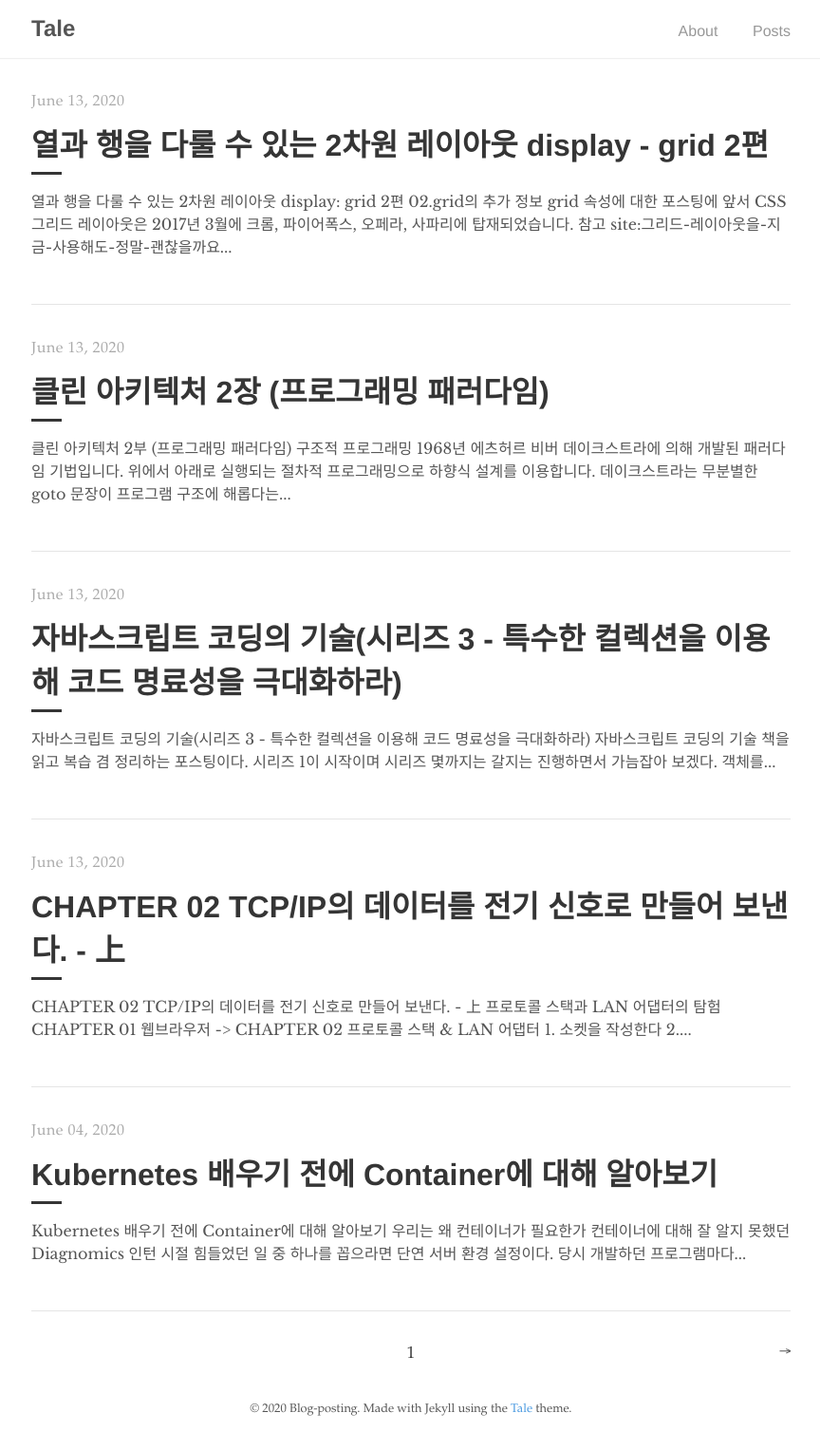
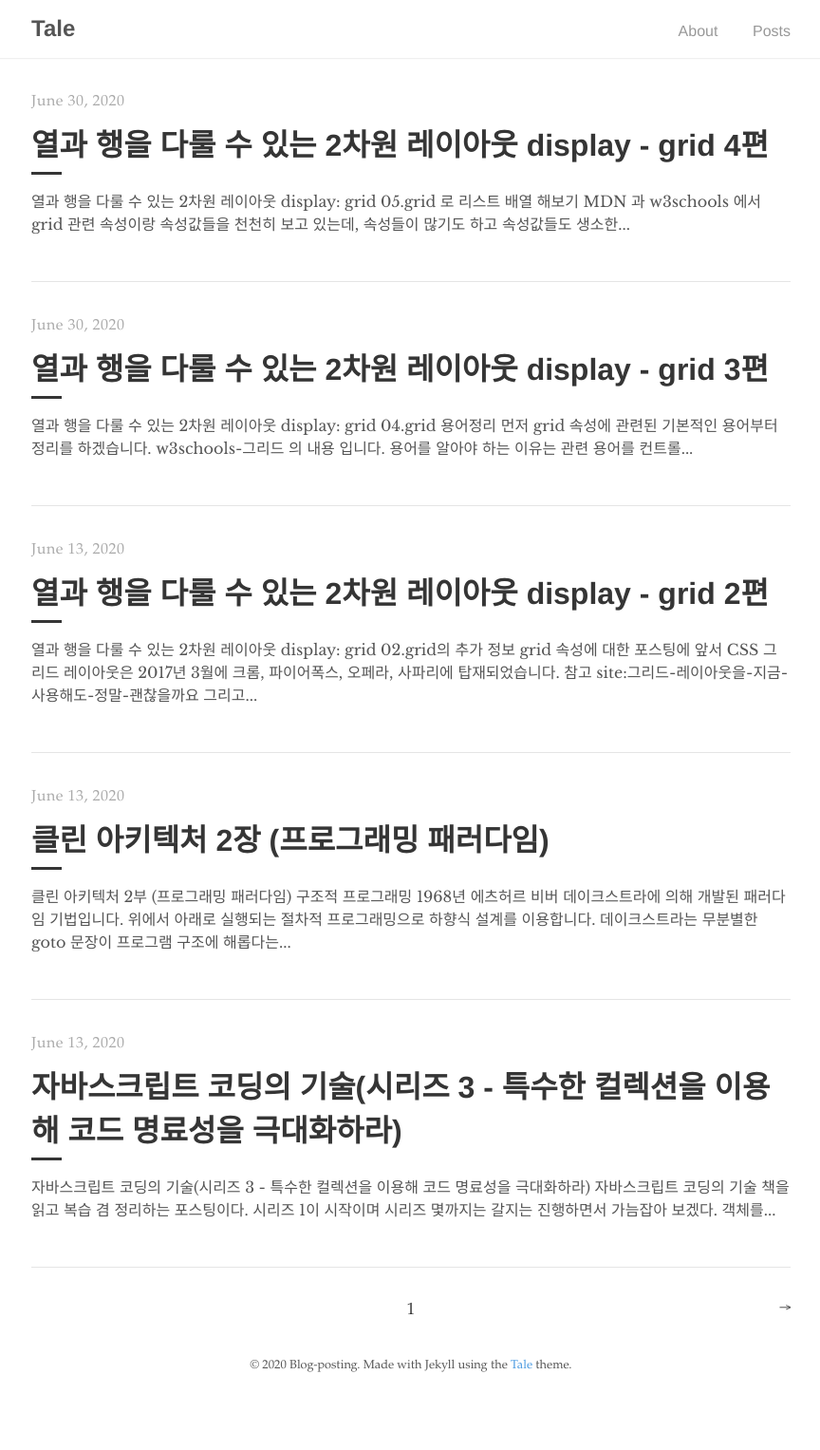
Before and after one commit to Meet-Coder-Study/blog-posting.github.io, a Jekyll site: the page built from index.html, in a window 1280 px wide. Shown: the whole page at 95% size, without its empty margins (207-1071 px from the left). Built offline with Jekyll 4.4.1, drawn with Linux system fonts in a browser that asks for light colours; the list of posts is cut into pages by our own code; after the commit the page ends 1481 px from its top, so only the background shows below that.

Commit message:
docs: grid 2편 수 정 및 3편, 4편 추가

````diff
--- a/_posts/2020-06-13-css-grid-2.md
+++ b/_posts/2020-06-13-css-grid-2.md
@@ -7,7 +7,7 @@ categories: sanghwanAN
 comments: true
 ---
 
-# 열과 행을 다룰 수 있는 2차원 레이아웃 display: grid 2편
+# 열과 행을 다룰 수 있는 2차원 레이아웃 display: grid
 
 ## 02.grid의 추가 정보
 
@@ -17,7 +17,7 @@ grid 속성에 대한 포스팅에 앞서 CSS 그리드 레이아웃은 2017년
 
 그리고 번외로 **flex**와 **grid** 둘 중에 **어떤게 먼저** 나왔는지 궁금해 하시는 분들도 있을것 같아서 **w3c**에 확인을 해봤는데 자세한 내용은 아래와 같습니다.
 
-![grid, felx 의 Recommendation 비교 ](/assets/image/2020-06-13-css-grid-2/grid05_recommendation.jpg)
+![grid, felx 의 Recommendation 비교 ](./images/grid05_recommendation.jpg)
 
 [w3c-플렉스](https://www.w3.org/TR/css-flexbox-1/)
 
@@ -35,7 +35,7 @@ W3C 표준화 제정 단계 보는 법은 아래의 블로그를 참고 바랍
 다음과 같습니다.
 (주요 브라우저만 캡쳐 하였고 더 자세히 알고 싶으시면 **can i use** : <https://caniuse.com/#search=grid/> 에서 확인 할 수 있습니다.)
 
-![그리드 예시 이미지02](/assets/image/2020-06-13-css-grid-2/grid06_caniuse.jpg)
+![그리드 예시 이미지02](./images/grid06_caniuse.jpg)
 
 css Grid Layout(level1)은 ie10, ie11 브라우저에서도 사용 가능 하다고 나오네요,
 
@@ -70,4 +70,4 @@ Subgrid에 대한 설명을 계속 보고 있지만 예제가 브라우저에서
 
 다음주에는 grid에 대한 사용법과 기본적으로 알아야할 속성들을 찾아서 정리 해보겠습니다.
 
-감사합니다..
+감사합니다.
--- /dev/null
+++ b/_posts/2020-06-30-css_grid03.md
@@ -0,0 +1,60 @@
+---
+title: 열과 행을 다룰 수 있는 2차원 레이아웃 display - grid 3편
+layout: post
+date: '2020-06-30 13:00:00'
+author: sanghwanAN
+categories: sanghwanAN
+comments: true
+---
+
+# 열과 행을 다룰 수 있는 2차원 레이아웃 display: grid
+## 04.grid 용어정리
+
+먼저 grid 속성에 관련된 기본적인 용어부터 정리를 하겠습니다.
+[w3schools-그리드](https://www.w3schools.com/css/css_grid.asp) 의 내용 입니다.
+
+용어를 알아야 하는 이유는 관련 용어를 컨트롤 하기 위해서는 용어에 관련된 grid 속성을 알아야 하기 때문 입니다.
+
+### Columns & Rows
+grid의 기본 Coloumn 과 Row에 대해서 알아보겠습니다.
+
+아래의 3행 3열의 리스트 이미지가 있습니다.
+
+![grid-Column과Row](./images/grid07_rowandcolumn.jpg)
+
+리스트에서 **세로로 리스트 아이템들**을 **Coloumn** 이라 하고 **가로 리스트 아이템들**을 **Row** 라고 합니다.
+
+### Gaps
+Gap 이라는 것이 있는데, 아래의 이미지를 보면 아시겠지만
+
+![grid-Column-Gap과Row-Gap](./images/grid08_rowgapandcolumngap.jpg)
+
+Coloumn 과 Coloumn 사이의 간격을 **Coloumn Gap**이라 하고 Row 와 Row 사이의 간격을 **Row Gap** 이라 합니다.
+
+Css로  **Coloumn Gap** 과 **Row Gap**의 간격 크기를 컨트롤 할 수 있습니다.
+
+관련 css 속성은 **grid-column-gap**, **grid-row-gap**, **grid-gap** 이 있습니다.
+
+관련 예제는 아래의 링크를 확인 부탁 드립니다.
+
+[w3schools : grid-column-gap 예제 보기](https://www.w3schools.com/css/tryit.asp?filename=trycss_grid_grid-column-gap )
+[w3schools : grid-row-gap 예제 보기](https://www.w3schools.com/css/tryit.asp?filename=trycss_grid_grid-row-gap)
+[w3schools : grid-gap 예제 보기](https://www.w3schools.com/css/tryit.asp?filename=trycss_grid_grid-gap2)
+
+### Lines
+Grid에 **Line**이라는 것이 있는대, 각 Line에는 순서가 있습니다.
+
+순서는 아래의 이미지를 보면 확인 할 수 있습니다.
+
+![grid-Lines](./images/grid09_rowlineandcolumnline.jpg)
+
+당연히 **Coloumn Line** 과 **Row Line** 이 있는대요, 위 이미지를 보면 알겠지만  **Coloumn Line** 은 **column 시작점인 왼쪽** 부터
+**1번**이 되고  **Row Line**은 **Row 시작점인 위에서** 부터 **1번**이 됩니다.
+
+**Grid Line**을 기준으로 **그리드 아이템**을 **배치** 할 수 가 있는대,
+관련 css 속성은 **grid-column-start**, **grid-column-end**, **grid-row-start**, **grid-row-end** 이 있습니다.
+
+관련 예제는 아래의 링크를 확인 부탁 드립니다.
+
+[w3schools : grid-column-Line 예제 보기](https://www.w3schools.com/css/tryit.asp?filename=trycss_grid_lines)
+[w3schools : grid-row-Line 예제 보기](https://www.w3schools.com/css/tryit.asp?filename=trycss_grid_lines2)
--- /dev/null
+++ b/_posts/2020-06-30-css_grid04.md
@@ -0,0 +1,101 @@
+---
+title: 열과 행을 다룰 수 있는 2차원 레이아웃 display - grid 4편
+layout: post
+date: '2020-06-30 13:00:00'
+author: sanghwanAN
+categories: sanghwanAN
+comments: true
+---
+
+# 열과 행을 다룰 수 있는 2차원 레이아웃 display: grid
+
+## 05.grid 로 리스트 배열 해보기
+
+[MDN](https://developer.mozilla.org/en-US/docs/Web/CSS/grid) 과 [w3schools](https://www.w3schools.com/css/css_grid_container.asp) 에서 grid 관련 속성이랑 속성값들을 천천히 보고 있는데,
+속성들이 많기도 하고 속성값들도 생소한 것들이 많아서 어떤식으로 어떻게 포스팅을 해야할지 고민을 하다가 [MDN](https://developer.mozilla.org/en-US/docs/Web/CSS/grid) 과 [w3schools](https://www.w3schools.com/css/css_grid_container.asp)에 내용을 전부는 아니고 일부를 정리를 해 보려 합니다.
+
+먼저 마크업과 css 스타일은 아래과 같습니다.
+마크업과 css 예제 소스는 [책 - 새로운 css 레이아웃](http://www.kyobobook.co.kr/product/detailViewKor.laf?ejkGb=KOR&mallGb=KOR&barcode=9791185885223&orderClick=LEa&Kc=) 의 예제 소스를 포스팅용에 맞추어 일부 수정 하여 사용하고 있습니다.
+
+```css
+* {
+  box-sizing: border-box;
+  margin: 0;
+  padding: 0;
+}
+body {
+  background: #efefef;
+}
+ul {
+  list-style: none;
+}
+.post-wrap {
+  padding: 80px 100px;
+}
+.content-wrap {
+  width: 100%;
+  max-width: 754px;
+  margin: 0 0 40px;
+  padding: 10px;
+  background: #f4e4f6;
+}
+.cards {
+  overflow: hidden;
+  padding: 0;
+  list-style: none;
+}
+.cards li {
+  background-color: #fff0f6;
+  border: 1px solid #857e80;
+  padding: 10px;
+  border-radius: 5px;
+}
+.cards__tit {
+  font-size: 14px;
+}
+```
+
+```html
+<div class="post-wrap">
+  <div class="content-wrap">
+    <!-- 그리스 리스트 시작 -->
+    <ul class="cards cards--grid">
+      <li>
+        <h3 class="cards__tit">Card 1</h3>
+      </li>
+      <li>
+        <h3 class="cards__tit">Card 2</h3>
+      </li>
+      <li>
+        <h3 class="cards__tit">Card 3</h3>
+      </li>
+      <li>
+        <h3 class="cards__tit">Card 4</h3>
+      </li>
+      <li>
+        <h3 class="cards__tit">Card 5</h3>
+      </li>
+      <li>
+        <h3 class="cards__tit">Card 6</h3>
+      </li>
+    </ul>
+    <!-- //그리스 리스트 끝 -->
+  </div>
+</div>
+```
+
+![grid-그리드 리스트 만들기 기본셋팅](./images/grid10_makeGrid.jpg)
+
+[코드펜-gird예제(html,css)](https://codepen.io/sanghwanAN/pen/mdVwxLK)
+
+### 1. 리스트들의 부모 요소를 Grid Container로 만든다.
+
+먼저 리스트를 배열 하려면 리스트를 감싸고 있는 **부모 요소**에 **display: gird**를 적용하여 부모 요소를 **Grid Container**로 만듭니다.
+**Grid Container**는 grid 레이아웃을 사용 할때 display:grid를 적용하는 대상을 부르는 명칭으로 이해 하면 될 것 같은데요,
+왜 이름이 **Grid Container**라고 물어보면 저는 모르겠지만 **w3.org** 에 정의 되어져 있는대요, 내용이 많은 관계로 [w3.org : grid-container](https://www.w3.org/TR/css-grid-1/#grid-container) 여기에서 관련 정의와 추가 정보를 확인 부탁 드립니다.(그리드 컨테이너 사용시 주의점?등을 알 수 있습니다.)
+
+### 2. 몇 행 몇 열을 만들건지 정의 합니다.
+
+몇 행 몇 열을 만들고 배치는 어떻게 하고 리스트들의 간격도 정의 하고 width, height도 정의를 할 수 있는데요,
+방법이 많아서 어디서부터 어떻게 포스팅을 해야하는지 고민이 되는대요, 그래서
+이부분은 한 주간에 더 공부하고 고민 하고 포스팅을 하겠습니다.
````
